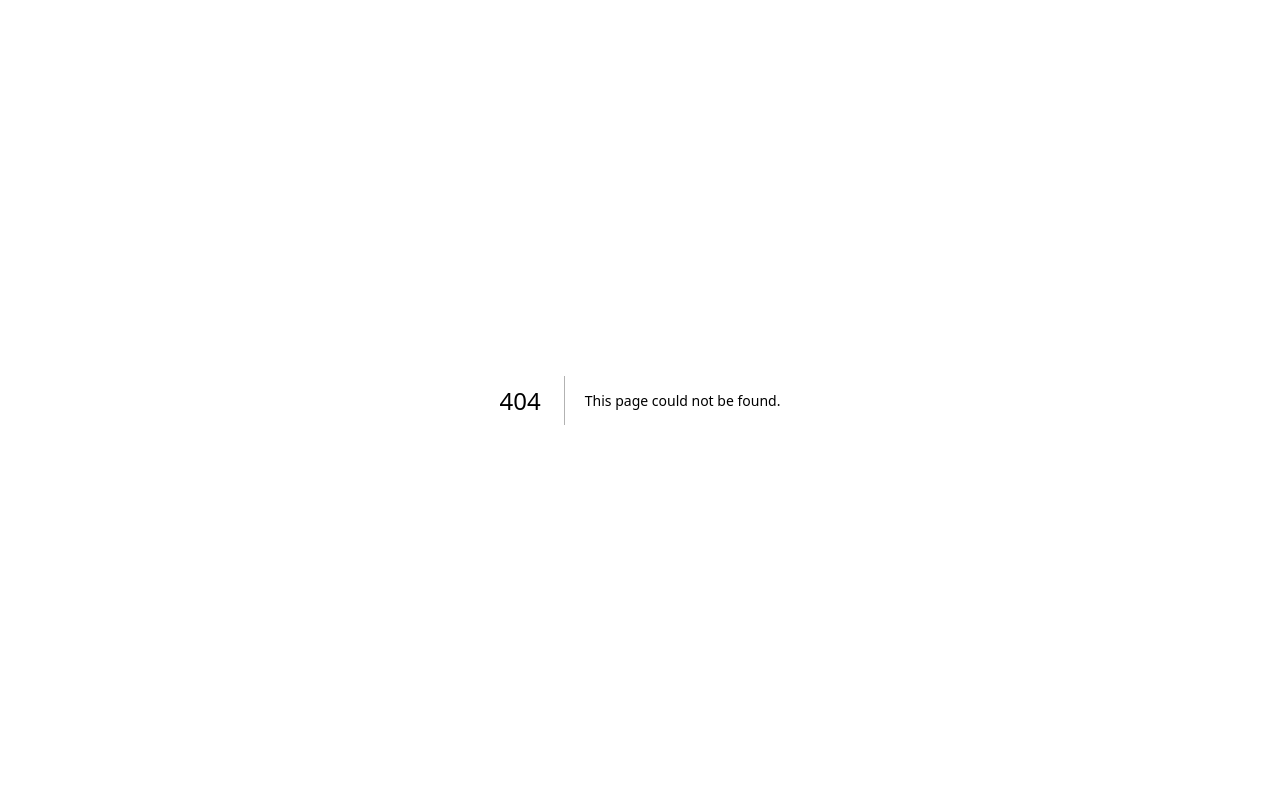
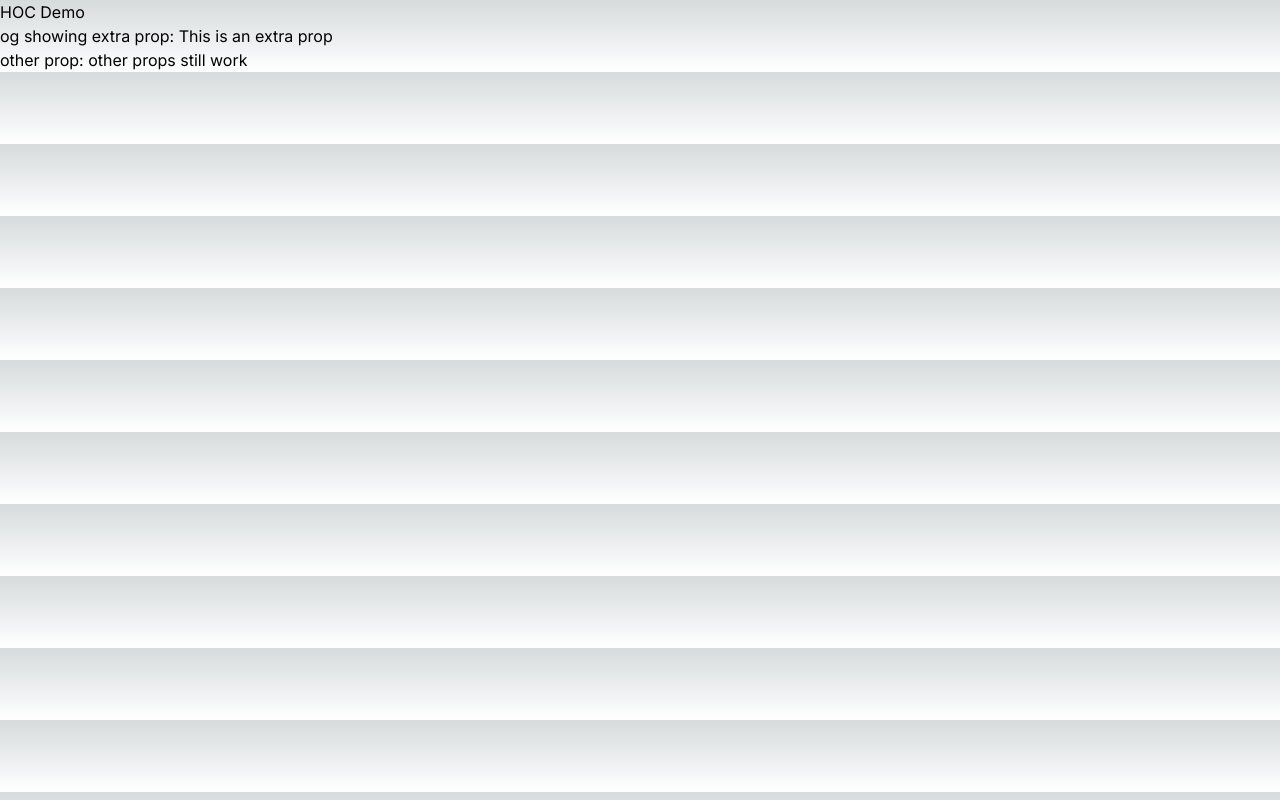
Before and after one commit to ethansnow2012/ethan_mono, a Next.js app in the folder packages/react_next_practice/: page /hocDemo in a window 1280 px wide. Before the commit this address had no page. Built offline with nearby package versions, Linux system fonts and the light colour scheme.

Commit message:
feat: react hoc pratice

```diff
--- /dev/null
+++ b/packages/react_next_practice/src/app/hocDemo/page.tsx
@@ -0,0 +1,14 @@
+
+import React from 'react';
+import WrappedWithExtraProp from '@/hoc/wrapped/wrappedWithExtraProp';
+
+const Page: React.FC = () => {
+  return (
+    <div>
+      <h1>HOC Demo</h1>
+      <WrappedWithExtraProp otherProp={'other props still work'}/>
+    </div>
+  );
+};
+
+export default Page;
--- /dev/null
+++ b/packages/react_next_practice/src/components/hocOg.tsx
@@ -0,0 +1,19 @@
+import React from 'react';
+
+interface HocOgProps {
+  extraProp: string;
+  otherProp: string;
+}
+
+const HocOg: React.FC<HocOgProps> = ({ extraProp, otherProp}) => {
+  return (
+    <div>
+        <div>og showing extra prop: {extraProp}</div>
+        <div>other prop: {otherProp}</div>
+    </div>
+
+  );
+};
+
+
+export default HocOg;
--- a/packages/react_next_practice/src/components/todoList.tsx
+++ b/packages/react_next_practice/src/components/todoList.tsx
@@ -10,7 +10,7 @@ interface Todo {
   }
 
 const TodoList: React.FC = () => {
-    const todos = useSelector((state: RootState) => state.todos.todos);
+    const todos = useSelector((state: RootState) => state.todosStore.todos);
 
     return (
         <div className='flex flex-col gap-2'>
--- /dev/null
+++ b/packages/react_next_practice/src/hoc/withExtraProp.tsx
@@ -0,0 +1,10 @@
+// src/hoc/withExtraProp.tsx
+import React from 'react';
+
+const withExtraProp = <P extends {}>(Component: React.ComponentType<P>) => {
+    return (props:  Omit<P,'extraProp'>) => {
+        return <Component {...props as P} extraProp="This is an extra prop" />;
+    };
+};
+
+export default withExtraProp;
--- /dev/null
+++ b/packages/react_next_practice/src/hoc/wrapped/wrappedWithExtraProp.tsx
@@ -0,0 +1,8 @@
+// src/components/wrappedWithExtraProp.tsx
+import React from 'react';
+import withExtraProp from '../withExtraProp';
+import HocOg from '@/components/hocOg';
+
+const WrappedWithExtraProp = withExtraProp(HocOg);
+
+export default WrappedWithExtraProp;
--- a/packages/react_next_practice/src/store/store.ts
+++ b/packages/react_next_practice/src/store/store.ts
@@ -5,7 +5,7 @@ import todosReducer from './todosSlice';
 
 
 const rootReducer = combineReducers({
-    todos: todosReducer,
+    todosStore: todosReducer,
     // Add other reducers here
   });
 
```
Also changed, not shown: 1 other file (tests, documents, lock files or other folders).
